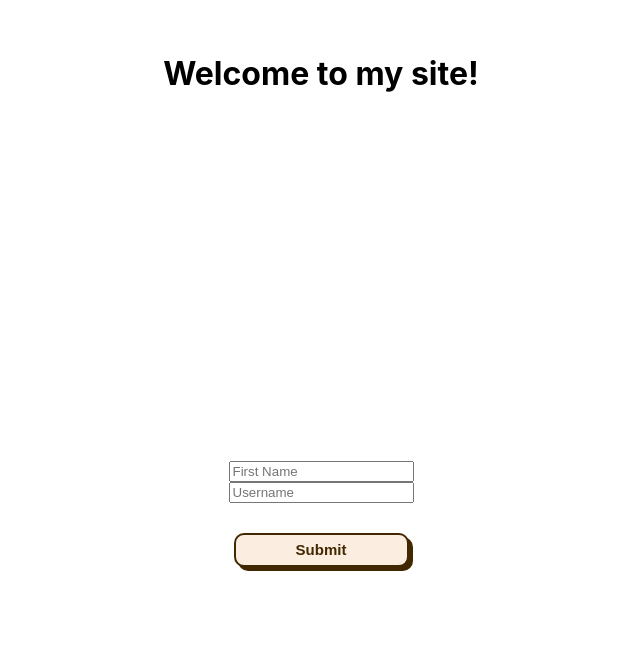
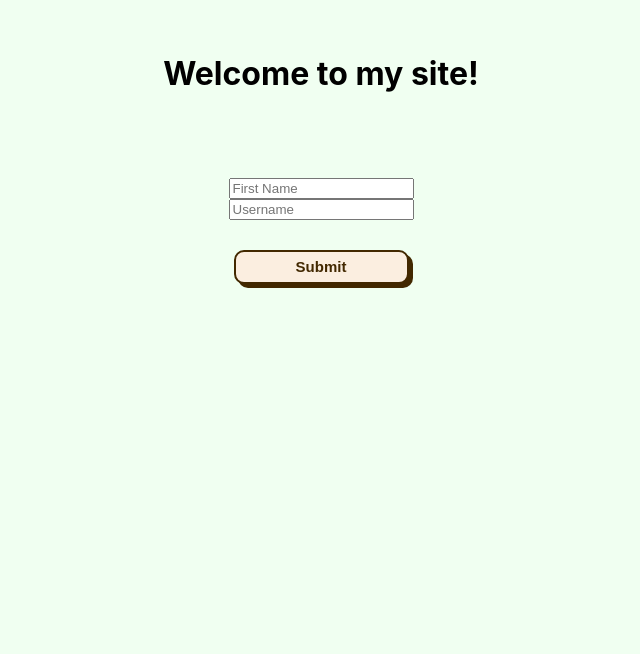
Before and after one commit to schwendyjr/test-next.jsapp, a Next.js app: page / in a window 1280 px wide. Shown: the part 146-800 px from the top of the page, without its empty margins (319-959 px from the left). Built offline with nearby package versions, Linux system fonts and the light colour scheme.

Commit message:
new files and folders

```diff
--- a/styles/Home.module.css
+++ b/styles/Home.module.css
@@ -8,7 +8,7 @@
   flex: 1;
   display: flex;
   flex-direction: column;
-  justify-content: center;
+  justify-content: flex-start;
   align-items: center;
 }
 
--- a/styles/globals.css
+++ b/styles/globals.css
@@ -4,6 +4,7 @@ body {
   margin: 0;
   font-family: -apple-system, BlinkMacSystemFont, Segoe UI, Roboto, Oxygen,
     Ubuntu, Cantarell, Fira Sans, Droid Sans, Helvetica Neue, sans-serif;
+    background-color: #F0FFF1;
 }
 
 
```
